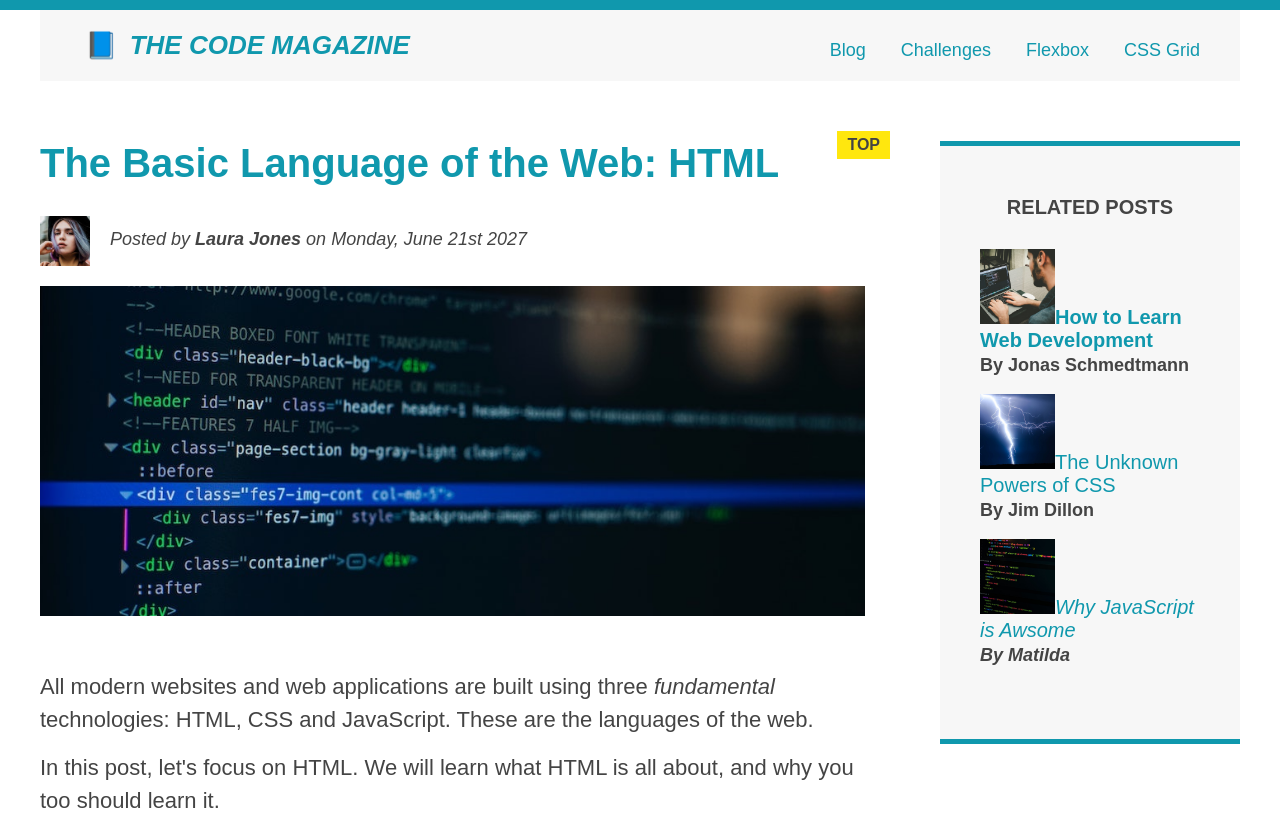
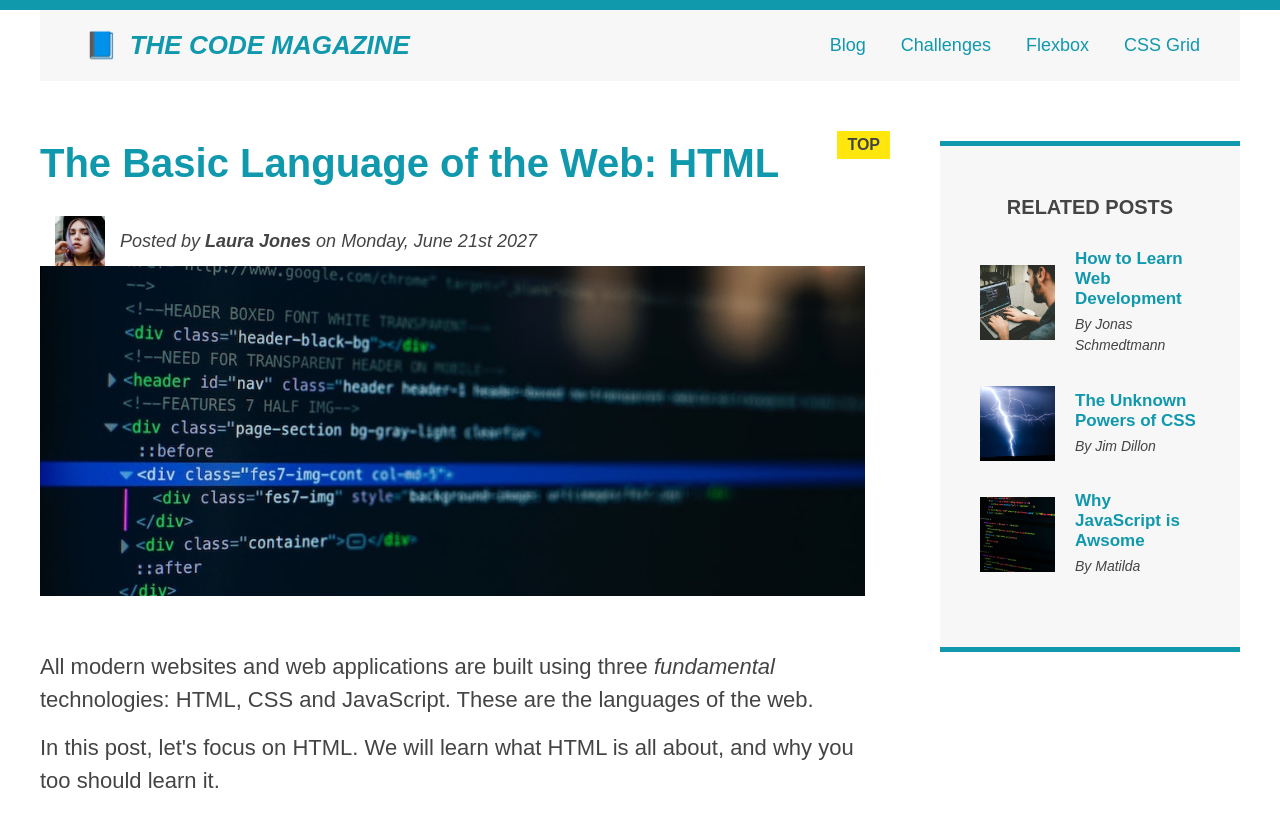
Before and after one commit to vktheja/blog-html-css-practise, a plain HTML site: page index.html in a window 1280 px wide. Shown: the top 820 px of the page. Drawn offline with Linux system fonts and the light colour scheme.

Commit message:
Flex Box Lecture Done

```diff
--- a/index.html
+++ b/index.html
@@ -13,13 +13,15 @@
         <nav>
           <a href="blog.html">Blog</a>
           <a href="#">Challenges</a>
-          <a href="#">Flexbox</a>
-          <a href="#">CSS Grid</a>
+          <a href="flexbox.html">Flexbox</a>
+          <a href="css-grid.html">CSS Grid</a>
         </nav>
       </header>
+      <div class="row">
         <article>
           <header class="post-header">
             <h2>The Basic Language of the Web: HTML</h2>
+            <div class="author-box">
               <img
                 src="assets/laura-jones.jpg"
                 alt="Author Laura Jones"
@@ -30,6 +32,7 @@
               <p id="author" class="author">
                 Posted by <strong>Laura Jones</strong> on Monday, June 21st 2027
               </p>
+            </div>
             <img
               src="assets/post-img.jpg"
               alt="html image"
@@ -43,8 +46,8 @@
           <p>
             All modern websites and web applications are built using three
             <em>fundamental</em>
-          technologies: HTML, CSS and JavaScript. These are the languages of the
-          web.
+            technologies: HTML, CSS and JavaScript. These are the languages of
+            the web.
           </p>
           <p>
             In this post, let's focus on HTML. We will learn what HTML is all
@@ -54,8 +57,8 @@
           <p>
             HTML stands for <strong>H</strong>yper<strong>T</strong>ext
             <strong>M</strong>arkup <strong>L</strong>anguage. It's a markup
-          language that web developers use to structure and describe the content
-          of a webpage (not a programming language).
+            language that web developers use to structure and describe the
+            content of a webpage (not a programming language).
           </p>
 
           <p>
@@ -98,35 +101,47 @@
         <aside class="related-posts">
           <h4>Related Posts</h4>
           <ul class="related">
-          <li>
+            <li class="related-post">
               <img
                 src="assets/related-1.jpg"
                 alt="related Image 1"
                 width="75"
                 height="75"
-            /><a href="#">How to Learn Web Development</a>
+              />
+              <div>
+                <a href="#" class="related-link"
+                  >How to Learn Web Development</a
+                >
                 <p class="related-author">By Jonas Schmedtmann</p>
+              </div>
             </li>
-          <li>
+            <li class="related-post">
               <img
                 src="assets/related-2.jpg"
                 alt="related Image 2"
                 width="75"
                 height="75"
-            /><a href="#">The Unknown Powers of CSS</a>
+              />
+              <div>
+                <a href="#" class="related-link">The Unknown Powers of CSS</a>
                 <p class="related-author">By Jim Dillon</p>
+              </div>
             </li>
-          <li>
+            <li class="related-post">
               <img
                 src="assets/related-3.jpg"
                 alt="related Image 3"
                 width="75"
                 height="75"
-            /><a href="#">Why JavaScript is Awsome</a>
+              />
+              <div>
+                <a href="#" class="related-link">Why JavaScript is Awsome</a>
                 <p class="related-author">By Matilda</p>
+              </div>
             </li>
           </ul>
         </aside>
+      </div>
       <footer>
         <p id="copyright" class="copyright">
           Copyright &copy; 2027 by The Code Magazine
--- a/style.css
+++ b/style.css
@@ -147,7 +147,7 @@
 nav a:link {
   margin-right: 25px;
   margin-right: 30px;
-  margin-top: 10px;
+  /* margin-top: 10px; */
   display: inline-block;
 }
 
@@ -215,7 +215,9 @@
   right: -25px;
 }
 
-.author-img {
+/* FLOATS */
+
+/* .author-img {
   float: left;
   margin-bottom: 20px;
 }
@@ -252,4 +254,61 @@
 
 footer {
   clear: both;
+} */
+
+/* FLEXBOX */
+
+.main-header {
+  display: flex;
+  align-items: center;
+  justify-content: space-between;
 }
+
+.author-box {
+  display: flex;
+  align-items: center;
+  margin-left: 15px;
+}
+
+.author {
+  margin-bottom: 0px;
+  margin-left: 15px;
+}
+
+.related-post {
+  display: flex;
+  align-items: center;
+  gap: 20px;
+  margin-bottom: 30px;
+}
+
+.related-link {
+  font-size: 17px;
+  font-weight: bold;
+  font-style: normal;
+  display: block;
+  margin-bottom: 5px;
+}
+
+.related-author {
+  margin-bottom: 0px;
+  font-size: 14px;
+  font-weight: normal;
+  font-style: italic;
+}
+
+.row {
+  display: flex;
+  align-items: flex-start;
+  gap: 75px;
+  margin-bottom: 60px;
+}
+
+article {
+  flex: 1;
+  margin-bottom: 0;
+}
+
+aside {
+  flex: 0 0 300px;
+}
```
Also changed, not shown: css-grid.html (added, +80 -0 lines), flexbox.html (added, +84 -0 lines). Lines whose indentation alone changed are shown as unchanged.
